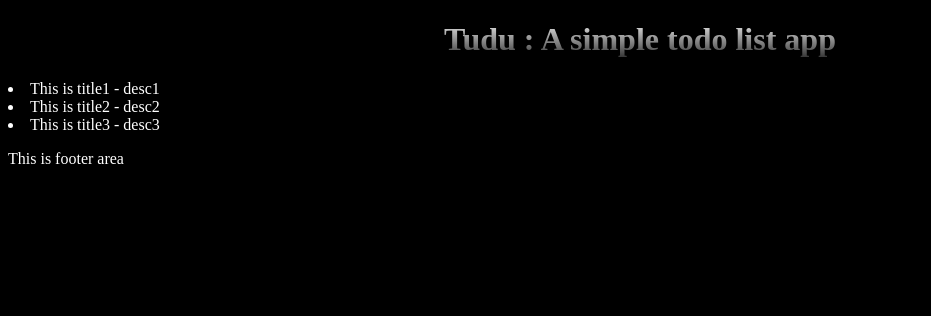
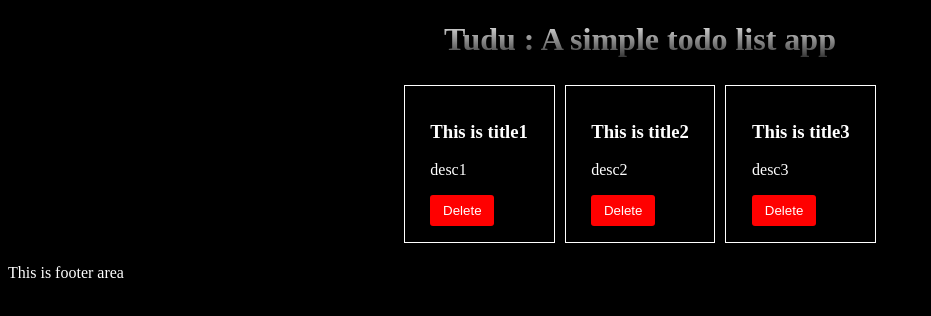
Before and after one commit to toheedakhtar/angular-todoApp, an Angular app in the folder todoApp/: page / in a window 1280 px wide. Shown: the top 316 px of the page, without its empty margins (0-931 px from the left). Built offline with nearby package versions, Linux system fonts and the light colour scheme.

Commit message:
todo : delete tasks done

```diff
--- a/todoApp/src/app/Component/todo-item/todo-item.component.css
+++ b/todoApp/src/app/Component/todo-item/todo-item.component.css
@@ -0,0 +1,13 @@
+.todo-item {
+    padding: 2vh 2vw;
+    margin: 5px;
+    border: 1px solid white;
+}
+
+.del-btn {
+    background-color: red;
+    color: white;
+    padding: 1vh 1vw;
+    border: none;
+    border-radius: 3px;
+}
--- a/todoApp/src/app/Component/todo-item/todo-item.component.html
+++ b/todoApp/src/app/Component/todo-item/todo-item.component.html
@@ -1 +1,5 @@
-<p>todo-item works!</p>
+<div class="todo-item">
+    <h3>{{todo.title}}</h3>
+    <p> {{todo.desc}}</p>
+    <button class="del-btn" (click)="onClick(todo)">Delete</button>
+</div>
--- a/todoApp/src/app/Component/todo-item/todo-item.component.ts
+++ b/todoApp/src/app/Component/todo-item/todo-item.component.ts
@@ -1,4 +1,6 @@
-import { Component } from '@angular/core';
+import { Component, EventEmitter, Input, Output } from '@angular/core';
+import { Todo } from '../../Todo';
+// import { TodoComponent } from '../todo/todo.component';
 
 @Component({
   selector: 'app-todo-item',
@@ -8,5 +10,11 @@ import { Component } from '@angular/core';
   styleUrl: './todo-item.component.css'
 })
 export class TodoItemComponent {
+  @Input() todo: Todo
+  @Output() todoDel: EventEmitter<Todo> = new EventEmitter();
+  constructor() { }
 
+  onClick(todo: Todo) {
+    this.todoDel.emit(todo);
+  }
 }
--- a/todoApp/src/app/Component/todo/todo.component.css
+++ b/todoApp/src/app/Component/todo/todo.component.css
@@ -0,0 +1,4 @@
+.todo-list {
+    display: flex;
+    justify-content: center;
+}
--- a/todoApp/src/app/Component/todo/todo.component.html
+++ b/todoApp/src/app/Component/todo/todo.component.html
@@ -1,9 +1,12 @@
 <main>
-    @for (todo of todos; track todo.title){
-    <li>{{todo.title}} - {{todo.desc}}</li>
-    } @empty {
-    <p>No tasks.</p>
-    }
+    <div class="todo-list">
+        @for (todo of todos; track todo.title){
+        <app-todo-item [todo]="todo" (todoDel)="delTodo($event)"></app-todo-item>
+        }
+        @empty {
+        <p>No tasks.</p>
+        }
+    </div>
 </main>
 
 <footer>
--- a/todoApp/src/app/Component/todo/todo.component.ts
+++ b/todoApp/src/app/Component/todo/todo.component.ts
@@ -1,10 +1,11 @@
 import { Component } from '@angular/core';
 import { Todo } from '../../Todo';
+import { TodoItemComponent } from '../todo-item/todo-item.component';
 
 @Component({
   selector: 'app-todo',
   standalone: true,
-  imports: [],
+  imports: [TodoItemComponent],
   templateUrl: './todo.component.html',
   styleUrl: './todo.component.css'
 })
@@ -35,4 +36,10 @@ export class TodoComponent {
     ]
   }
 
+  delTodo(todo: Todo) {
+    console.log(todo)
+    const index = this.todos.indexOf(todo);
+    this.todos.splice(index, 1)
+  }
+
 }
```
